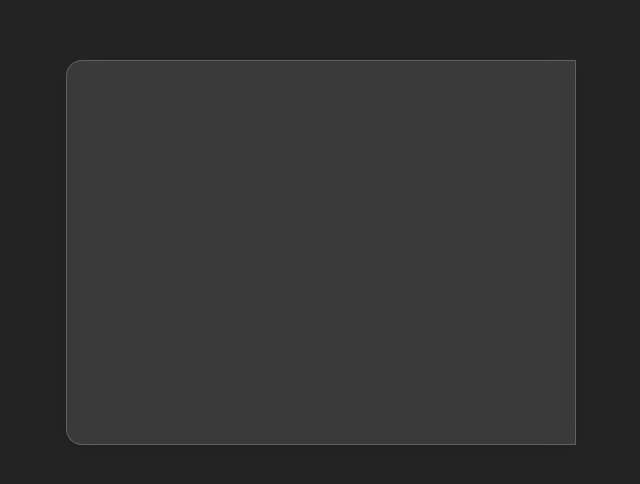
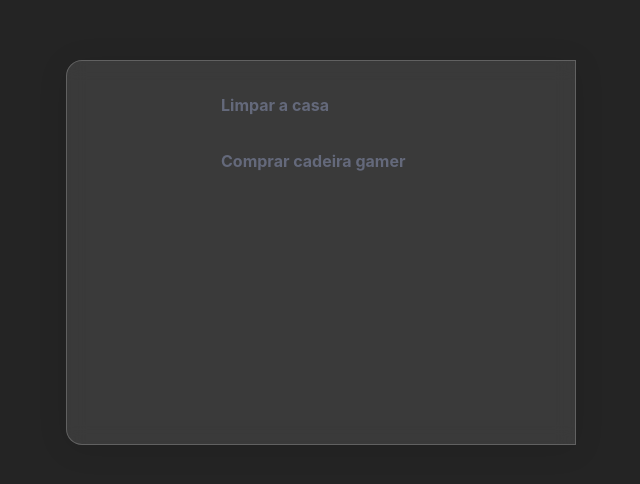
Before and after one commit to Jreng7/taskflow, a React (Vite) app in the folder client/: page / in a window 1280 px wide. Shown: the part 148-632 px from the top of the page, without its empty margins (319-959 px from the left). Built offline with nearby package versions, Linux system fonts and the light colour scheme.

Commit message:
chore: App.css and App.jsx

```diff
--- a/client/src/App.css
+++ b/client/src/App.css
@@ -1,7 +1,6 @@
 button {
   border: none;
 }
-
 
 .container {
   color: rgba(255, 255, 255, 0.87);
--- a/client/src/App.jsx
+++ b/client/src/App.jsx
@@ -1,10 +1,30 @@
 import "./App.css";
+
+const arrayTasks = [
+  { name: "Limpar a casa"},
+  { name: "Comprar cadeira gamer"},
+]
+
+const Todos = ({ tasks }) => {
+  return (
+    <div className="todos">
+      {tasks.map(itemPercorrido => {
+        return (
+          <div className="todo">
+            <p>{itemPercorrido.name}</p>
+          </div>
+        )
+      })}
+    </div>
+  )
+}
+
 
 function App() {
   return (
     <>
       <main className="container">
-        <div className="todos"></div>
+        <Todos tasks={arrayTasks}></Todos>
       </main>
     </>
   );
```
